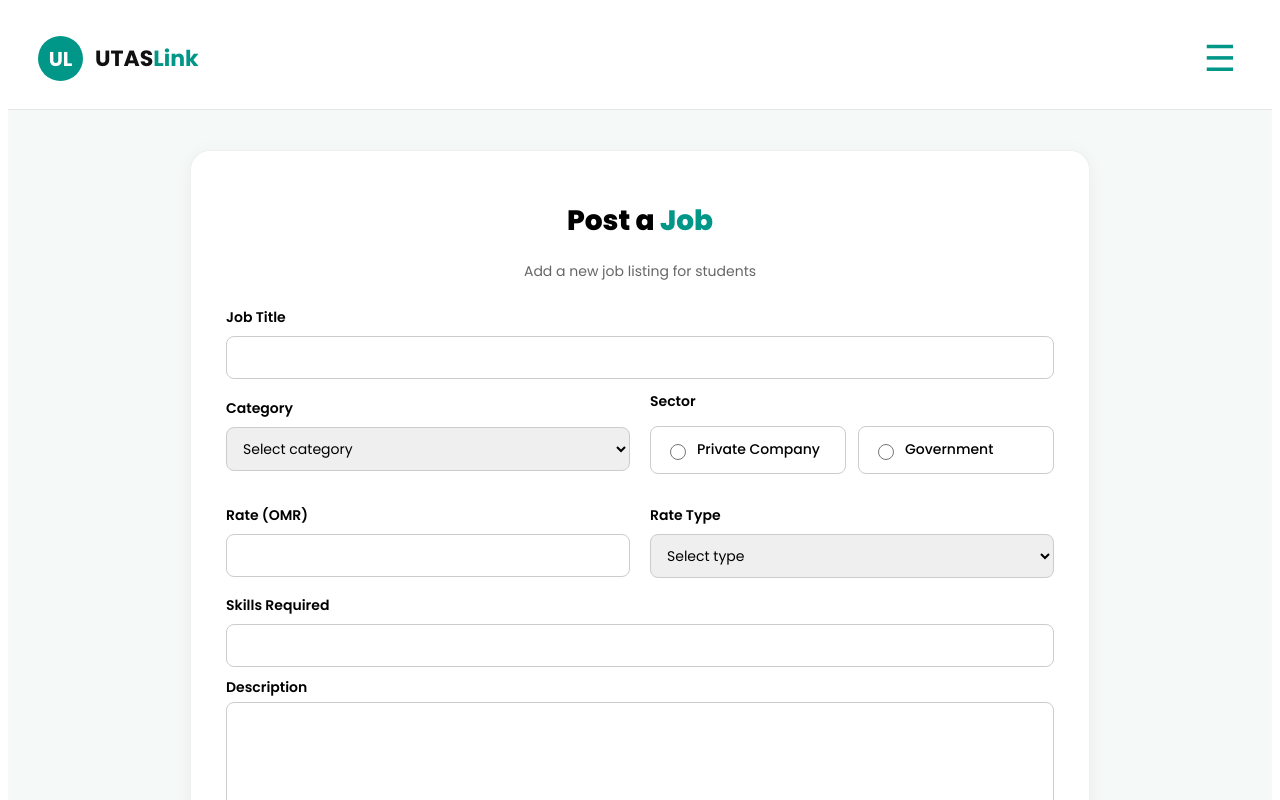
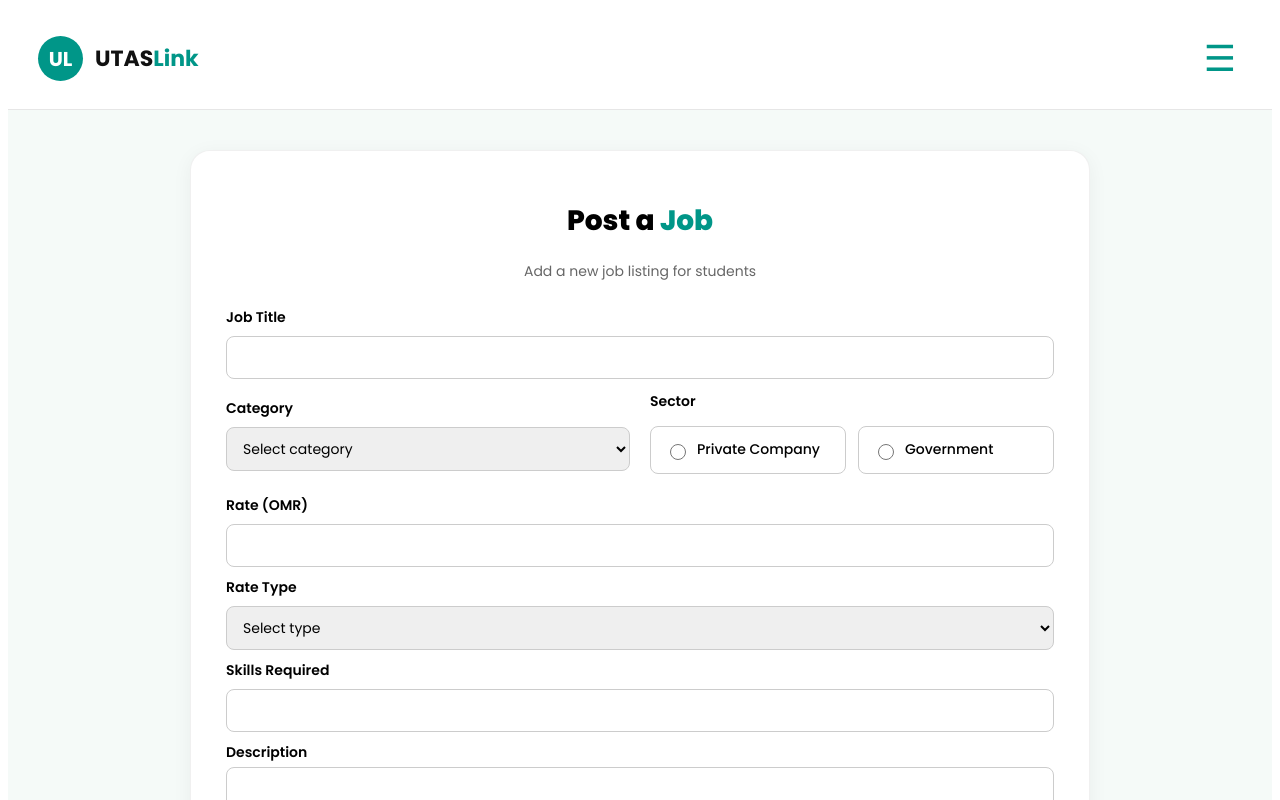
Before and after one commit to Aisha-Ahmed-Al-Mashikhi/utas-link-project, a React (Create React App) app in the folder client/: page /post-job in a window 1280 px wide. Shown: the top 800 px of the page. Built offline with nearby package versions, Linux system fonts and the light colour scheme.

Commit message:
Update PostJob.jsx

```diff
--- a/client/src/Component/PostJob.jsx
+++ b/client/src/Component/PostJob.jsx
@@ -1,10 +1,11 @@
-import React, { useState } from "react";
+import React, { useState, useEffect } from "react";
 import "../Styles/PostJob.css";
 import { useForm } from "react-hook-form";
 import { yupResolver } from "@hookform/resolvers/yup";
 import { postJobSchema } from "../Validations/PostJobValidation";
-import { useDispatch, useSelector } from "react-redux"; // ✅ fixed
+import { useDispatch, useSelector } from "react-redux";
 import { addJob } from "../Features/JobSlice";
+import { fetchCompany } from "../Features/CompanySlice";
 import { useNavigate } from "react-router-dom";
 
 const PostJob = () => {
@@ -33,6 +34,14 @@ const PostJob = () => {
     resolver: yupResolver(postJobSchema),
     mode: "onChange",
   });
+
+  // ✅ FETCH COMPANY DATA ON PAGE LOAD
+  useEffect(() => {
+    const loggedCompany = JSON.parse(localStorage.getItem("loggedUser"));
+    if (loggedCompany?.email) {
+      dispatch(fetchCompany(loggedCompany.email));
+    }
+  }, [dispatch]);
 
   const CATEGORIES = [
     "Design / Marketing",
@@ -113,7 +122,6 @@ const PostJob = () => {
         <p className="page-sub">Add a new job listing for students</p>
 
         <form onSubmit={handleSubmit(onSubmit)}>
-          {/* Job Title */}
           <label>Job Title</label>
           <input
             type="text"
@@ -124,7 +132,6 @@ const PostJob = () => {
           />
           <p className="error">{errors.jobTitle?.message}</p>
 
-          {/* Category + Sector */}
           <div className="row-flex">
             <div className="col-half">
               <label>Category</label>
@@ -170,9 +177,6 @@ const PostJob = () => {
             </div>
           </div>
 
-          {/* Rate + RateType */}
-          <div className="row-flex">
-            <div className="col-half">
           <label>Rate (OMR)</label>
           <input
             type="number"
@@ -182,9 +186,7 @@ const PostJob = () => {
             })}
           />
           <p className="error">{errors.rate?.message}</p>
-            </div>
 
-            <div className="col-half">
           <label>Rate Type</label>
           <select
             value={rateType}
@@ -198,10 +200,7 @@ const PostJob = () => {
             ))}
           </select>
           <p className="error">{errors.rateType?.message}</p>
-            </div>
-          </div>
 
-          {/* Skills */}
           <label>Skills Required</label>
           <input
             type="text"
@@ -210,9 +209,7 @@ const PostJob = () => {
               onChange: (e) => setSkills(e.target.value),
             })}
           />
-          <p className="error">{errors.skills?.message}</p>
 
-          {/* Description */}
           <label>Description</label>
           <textarea
             value={description}
@@ -220,9 +217,7 @@ const PostJob = () => {
               onChange: (e) => setDescription(e.target.value),
             })}
           />
-          <p className="error">{errors.description?.message}</p>
 
-          {/* Payout */}
           <label>Payout (optional)</label>
           <input
             type="text"
@@ -232,7 +227,6 @@ const PostJob = () => {
             })}
           />
 
-          {/* Buttons */}
           <div className="actions">
             <button className="btn-primary" type="submit">
               Post Job
```
Lines whose indentation alone changed are shown as unchanged.
